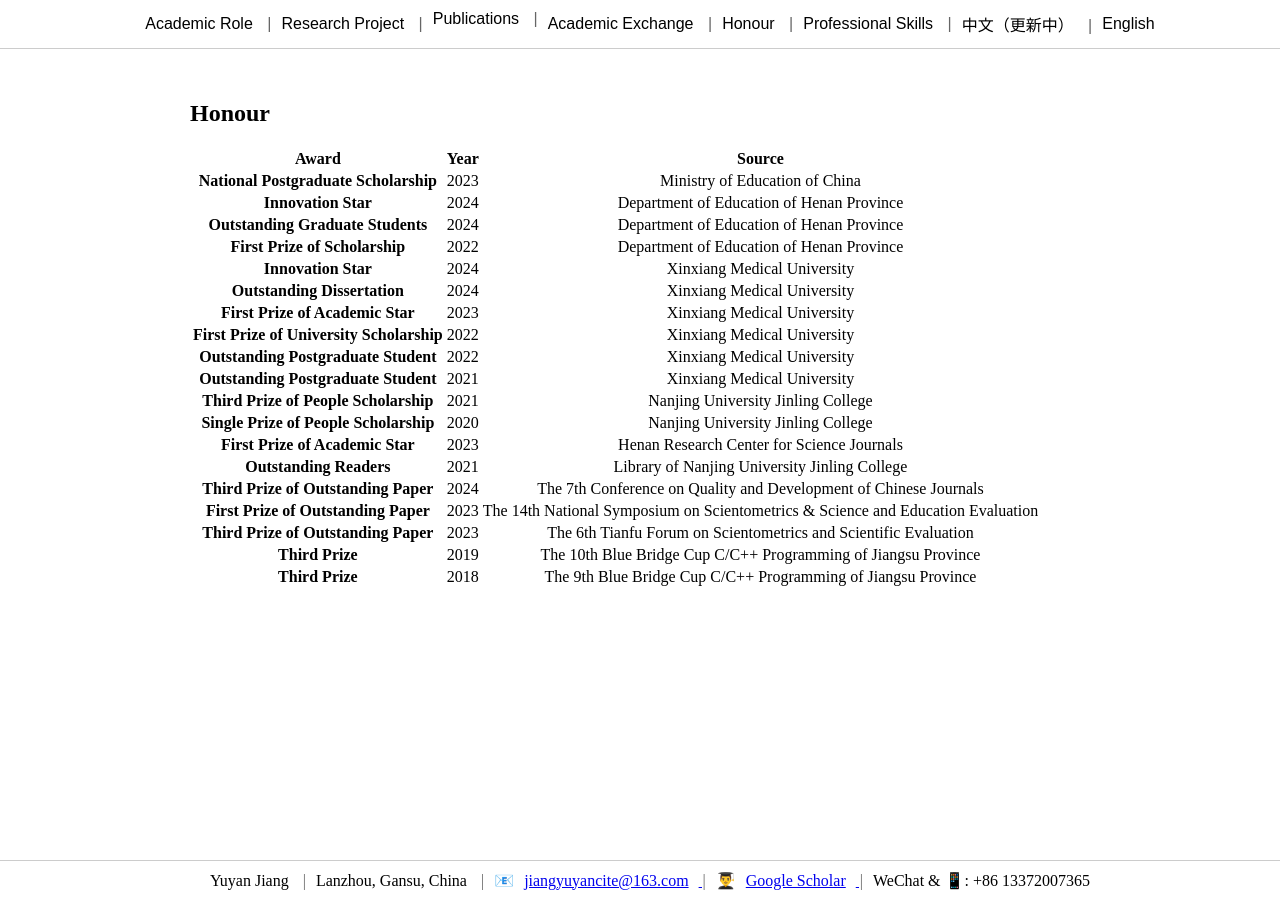
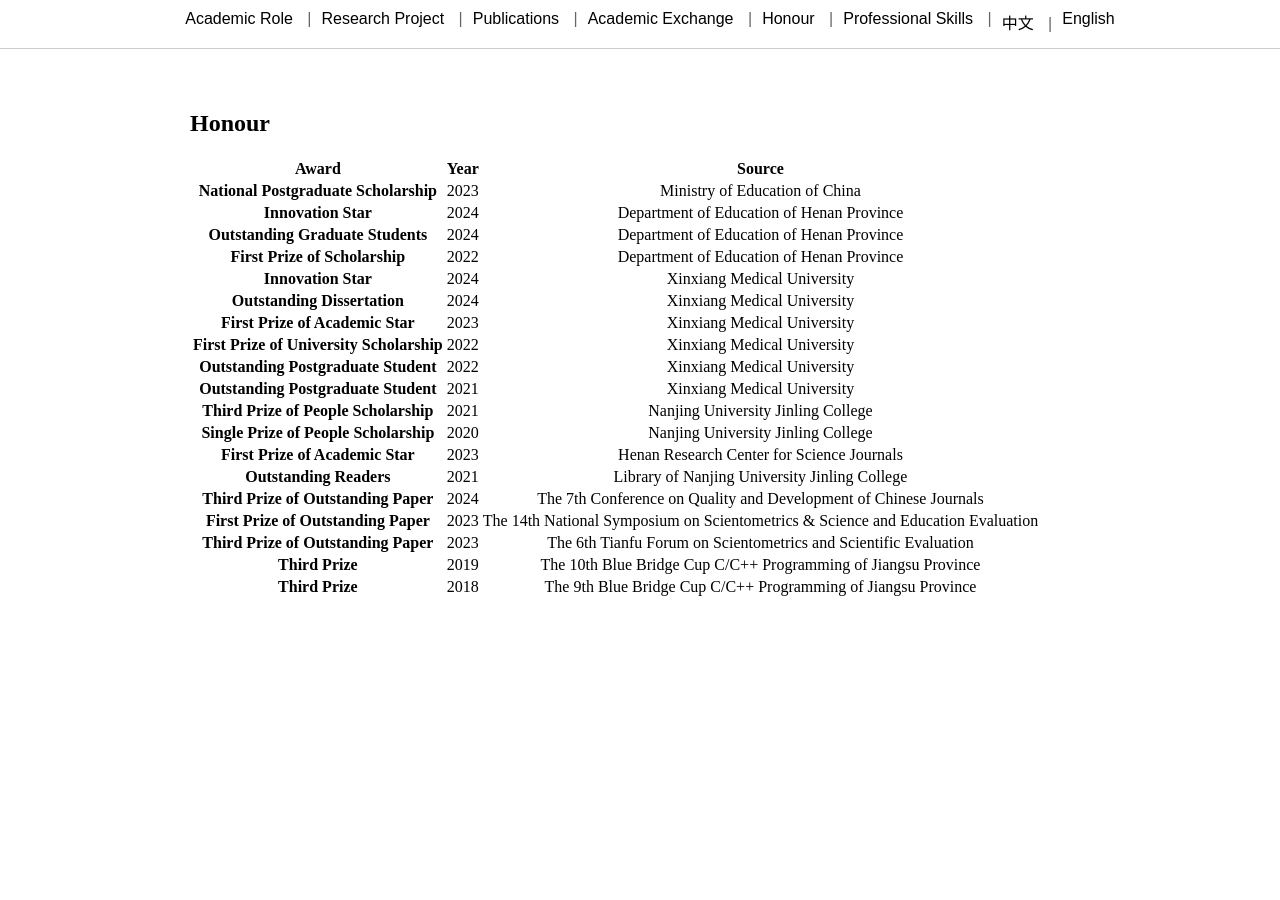
Before and after one commit to jiang-yuyan/Yuyan-Jiang-CV, a Jekyll site: the page built from honour/honours.md, in a window 1280 px wide. Built offline with Jekyll 4.4.1, drawn with Linux system fonts in a browser that asks for light colours; our own code applies the rules of GitHub Pages for plain Markdown files; part of the change alters nothing that is shown.

Commit message:
Refactor honours.md to use front matter and remove styles
Removed inline styles and navigation HTML from honours.md, added front matter for layout and title.

```diff
--- a/honour/honours.md
+++ b/honour/honours.md
@@ -1,122 +1,7 @@
-<style>
-    /* 设置导航栏固定在页面顶部 */
-    .navigation {
-        position: fixed;
-        top: 0;
-        left: 0;
-        width: 100%;
-        background-color: white;
-        z-index: 1000;
-        padding: 10px;
-        border-bottom: 1px solid #ccc;
-        display: flex;
-        justify-content: center;
-        align-items: center;
-        gap: 10px; /* 统一设置元素间距 */
-    }
-
-    /* 添加分隔符样式 */
-    .navigation a:not(:last-child)::after {
-        content: " | ";
-        margin-left: 10px;
-        color: #666;
-    }
-
-    /* 为页面主体添加顶部内边距，避免内容被导航栏遮挡 */
-    body {
-        padding-top: 60px;
-        padding-bottom: 60px;
-    }
-
-    /* 设置底部连接栏固定在页面底部 */
-    .connection {
-        position: fixed;
-        bottom: 0;
-        left: 0;
-        width: 100%;
-        background-color: white;
-        z-index: 1000;
-        padding: 10px;
-        border-top: 1px solid #ccc;
-        display: flex;
-        justify-content: center;
-        align-items: center;
-        gap: 10px; /* 统一设置元素间距 */
-    }
-
-    .connection a:not(:last-child)::after {
-        content: " | ";
-        margin-left: 10px;
-        color: #666;
-    }
-
-    /* 下拉菜单样式 */
-    .dropdown {
-        position: relative;
-        display: inline-block;
-    }
-
-    .dropdown-menu {
-        display: none;
-        position: absolute;
-        background-color: white;
-        min-width: 100px;
-        box-shadow: 0px 8px 16px 0px rgba(0,0,0,0.2);
-        z-index: 1001;
-        border: 1px solid #ccc;
-        top: 100%;
-        left: 0;
-    }
-
-    .dropdown-menu a {
-        color: black;
-        padding: 8px 12px;
-        text-decoration: none;
-        display: block;
-        font-size: 14px;
-    }
-
-    .dropdown-menu a:hover {
-        background-color: #f1f1f1;
-    }
-
-    .dropdown:hover .dropdown-menu {
-        display: block;
-    }
-
-    .dropdown-menu a::after {
-        content: none !important;
-    }
-</style>
-
-<div class="navigation">
-<a href="https://jiang-yuyan.github.io/Yuyan-Jiang-CV/role/roles">Academic Role</a>
-<a href="https://jiang-yuyan.github.io/Yuyan-Jiang-CV/project/projects">Research Project</a>
-<div class="dropdown">
-    <a href="https://jiang-yuyan.github.io/Yuyan-Jiang-CV/publication/publications">Publications</a>
-    <div class="dropdown-menu">
-        <a href="https://jiang-yuyan.github.io/Yuyan-Jiang-CV/publication/publication-2025">2025</a>
-        <a href="https://jiang-yuyan.github.io/Yuyan-Jiang-CV/publication/publication-2024">2024</a>
-        <a href="https://jiang-yuyan.github.io/Yuyan-Jiang-CV/publication/publication-2023">2023</a>
-        <a href="https://jiang-yuyan.github.io/Yuyan-Jiang-CV/publication/publication-2022">2022</a>
-        <a href="https://jiang-yuyan.github.io/Yuyan-Jiang-CV/publication/publication-2021">2021</a>
-        <a href="https://jiang-yuyan.github.io/Yuyan-Jiang-CV/publication/publication-2020">2020</a>
-    </div>
-</div>
-<a href="https://jiang-yuyan.github.io/Yuyan-Jiang-CV/exchange/exchanges">Academic Exchange</a>
-<a href="https://jiang-yuyan.github.io/Yuyan-Jiang-CV/honour/honours">Honour</a>
-<a href="https://jiang-yuyan.github.io/Yuyan-Jiang-CV/skill/skills">Professional Skills</a>
-<a href="https://jiang-yuyan.github.io/Yuyan-Jiang-CV/honour/honours-zh">中文（更新中）</a>
-<a>English</a>
-</div>
-
-<div id="connection" class="connection">
-    <a>Yuyan Jiang</a>
-    <a>Lanzhou, Gansu, China</a>
-    📧<a href="mailto:jiangyuyancite@163.com">jiangyuyancite@163.com</a>
-    👨‍🎓 <a href="https://scholar.google.com/citations?user=QTCEilEAAAAJ">Google Scholar</a>
-    <a>WeChat & 📱: +86 13372007365</a>
-</div>
+---
+layout: default
+title: honours
+---
 
 ## Honour
 
```
